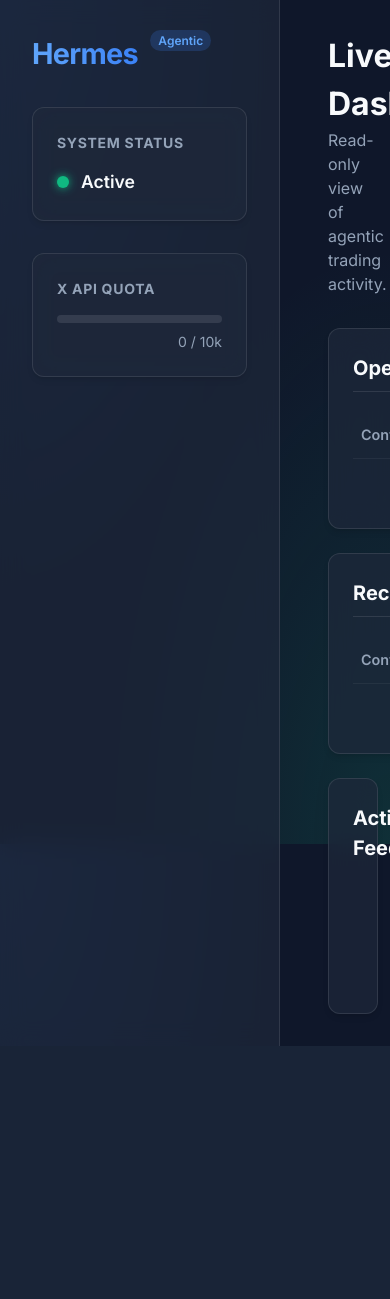
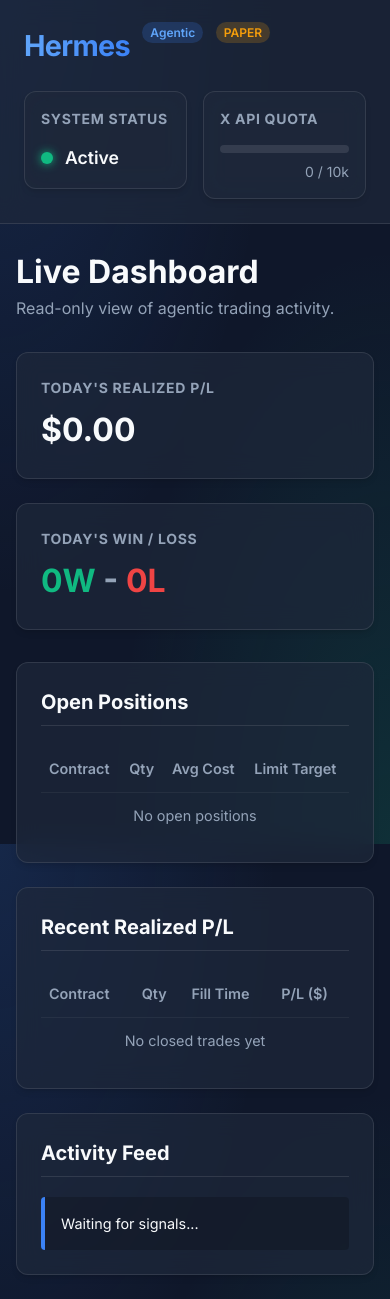
Before and after one commit to Narainprakash/rb-mcp, a Flask app: page / in a window 390 px wide. Before the commit the page ends 1046 px from the top, so only its background shows below. Run offline with Flask 3, Linux system fonts and the light colour scheme; data that the repository does not hold is empty; parts of the project's set-up code (start-up, migrations or seed data) failed here and were passed over.

Commit message:
feat: add dashboard UI for real-time monitoring of system health, trading stats, and activity feed

```diff
--- a/src/dashboard/app.py
+++ b/src/dashboard/app.py
@@ -46,9 +46,30 @@ def health():
 
     return jsonify({
         "status": "halted" if kill_switch_active else "active",
+        "paper_mode": config.execution.get("paper_mode", True),
         "api_quota_used": count,
         "api_quota_limit": limit,
         "quota_pct": round((count / limit) * 100, 2)
+    })
+
+@app.route('/api/stats')
+def stats():
+    now = datetime.now(NY_TZ)
+    start_of_day = f"{now.year}-{now.month:02d}-{now.day:02d} 00:00:00"
+
+    data = query_db("""
+        SELECT
+            SUM(realized_pnl) as total_pnl,
+            SUM(CASE WHEN realized_pnl > 0 THEN 1 ELSE 0 END) as wins,
+            SUM(CASE WHEN realized_pnl <= 0 THEN 1 ELSE 0 END) as losses
+        FROM limit_orders
+        WHERE status = 'filled' AND fill_timestamp >= ?
+    """, (start_of_day,), one=True)
+
+    return jsonify({
+        "daily_pnl": data['total_pnl'] if data and data['total_pnl'] is not None else 0.0,
+        "wins": data['wins'] if data and data['wins'] is not None else 0,
+        "losses": data['losses'] if data and data['losses'] is not None else 0
     })
 
 @app.route('/api/feed')
--- a/src/dashboard/static/app.js
+++ b/src/dashboard/static/app.js
@@ -1,5 +1,6 @@
 document.addEventListener("DOMContentLoaded", () => {
     fetchHealth();
+    fetchStats();
     fetchPositions();
     fetchHistory();
     fetchFeed();
@@ -7,6 +8,7 @@ document.addEventListener("DOMContentLoaded", () => {
     // Poll every 5 seconds
     setInterval(() => {
         fetchHealth();
+        fetchStats();
         fetchPositions();
         fetchHistory();
         fetchFeed();
@@ -30,6 +32,16 @@ async function fetchHealth() {
             text.textContent = 'HALTED';
         }
 
+        // Mode Badge
+        const modeBadge = document.getElementById('mode-badge');
+        if (data.paper_mode) {
+            modeBadge.textContent = 'PAPER';
+            modeBadge.className = 'badge mode-paper';
+        } else {
+            modeBadge.textContent = 'LIVE';
+            modeBadge.className = 'badge mode-live';
+        }
+
         // Quota
         document.getElementById('quota-used').textContent = data.api_quota_used;
         document.getElementById('quota-limit').textContent = data.api_quota_limit;
@@ -47,6 +59,24 @@ async function fetchHealth() {
 
     } catch (e) {
         console.error("Failed to fetch health", e);
+    }
+}
+
+async function fetchStats() {
+    try {
+        const res = await fetch('/api/stats');
+        const data = await res.json();
+
+        const pnlEl = document.getElementById('daily-pnl');
+        const sign = data.daily_pnl >= 0 ? '+' : '';
+        pnlEl.textContent = `${sign}$${data.daily_pnl.toFixed(2)}`;
+        pnlEl.className = data.daily_pnl >= 0 ? 'stat-value text-green' : 'stat-value text-red';
+
+        document.getElementById('daily-wins').textContent = `${data.wins}W`;
+        document.getElementById('daily-losses').textContent = `${data.losses}L`;
+
+    } catch (e) {
+        console.error("Failed to fetch stats", e);
     }
 }
 
--- a/src/dashboard/static/style.css
+++ b/src/dashboard/static/style.css
@@ -254,3 +254,78 @@ tr:last-child td {
 ::-webkit-scrollbar-thumb:hover {
     background: rgba(255, 255, 255, 0.3);
 }
+
+/* Custom Badges */
+.mode-paper {
+    background: rgba(245, 158, 11, 0.2);
+    color: var(--accent-orange);
+}
+.mode-live {
+    background: rgba(16, 185, 129, 0.2);
+    color: var(--accent-green);
+    animation: pulse 2s infinite;
+}
+
+@keyframes pulse {
+    0% { opacity: 1; }
+    50% { opacity: 0.7; }
+    100% { opacity: 1; }
+}
+
+/* Daily Stats */
+.stats-row {
+    display: grid;
+    grid-template-columns: repeat(auto-fit, minmax(200px, 1fr));
+    gap: 1.5rem;
+    margin-bottom: 2rem;
+}
+
+.stat-card h3 {
+    font-size: 0.875rem;
+    color: var(--text-secondary);
+    text-transform: uppercase;
+    letter-spacing: 0.05em;
+    margin-bottom: 0.5rem;
+}
+
+.stat-value {
+    font-size: 2rem;
+    font-weight: 700;
+}
+
+/* Mobile Responsiveness */
+@media (max-width: 768px) {
+    .dashboard-container {
+        flex-direction: column;
+    }
+
+    .sidebar {
+        width: 100%;
+        padding: 1.5rem;
+        border-right: none;
+        border-bottom: 1px solid var(--glass-border);
+        flex-direction: row;
+        flex-wrap: wrap;
+        align-items: flex-start;
+        gap: 1rem;
+    }
+
+    .logo {
+        width: 100%;
+        margin-bottom: 0.5rem;
+    }
+
+    .status-card {
+        flex: 1;
+        min-width: 140px;
+        padding: 1rem;
+    }
+
+    .main-content {
+        padding: 1.5rem 1rem;
+    }
+
+    .grid-container {
+        grid-template-columns: 1fr;
+    }
+}
--- a/src/dashboard/templates/index.html
+++ b/src/dashboard/templates/index.html
@@ -14,6 +14,7 @@
             <div class="logo">
                 <h2>Hermes</h2>
                 <span class="badge">Agentic</span>
+                <span id="mode-badge" class="badge mode-paper">PAPER</span>
             </div>
 
             <div class="status-card glass-card">
@@ -41,6 +42,20 @@
                 <h1>Live Dashboard</h1>
                 <p>Read-only view of agentic trading activity.</p>
             </header>
+
+            <!-- Daily Stats -->
+            <div class="stats-row">
+                <div class="stat-card glass-card">
+                    <h3>Today's Realized P/L</h3>
+                    <div id="daily-pnl" class="stat-value">$0.00</div>
+                </div>
+                <div class="stat-card glass-card">
+                    <h3>Today's Win / Loss</h3>
+                    <div class="stat-value">
+                        <span id="daily-wins" class="text-green">0W</span> <span style="color:var(--text-secondary)">-</span> <span id="daily-losses" class="text-red">0L</span>
+                    </div>
+                </div>
+            </div>
 
             <div class="grid-container">
                 <!-- Open Positions -->
```
Also changed, not shown: README.md.
